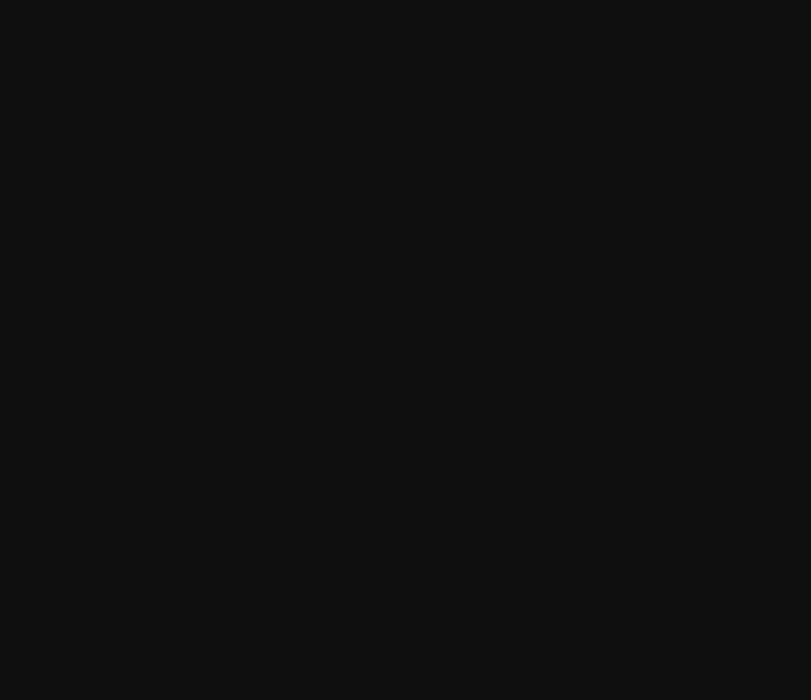
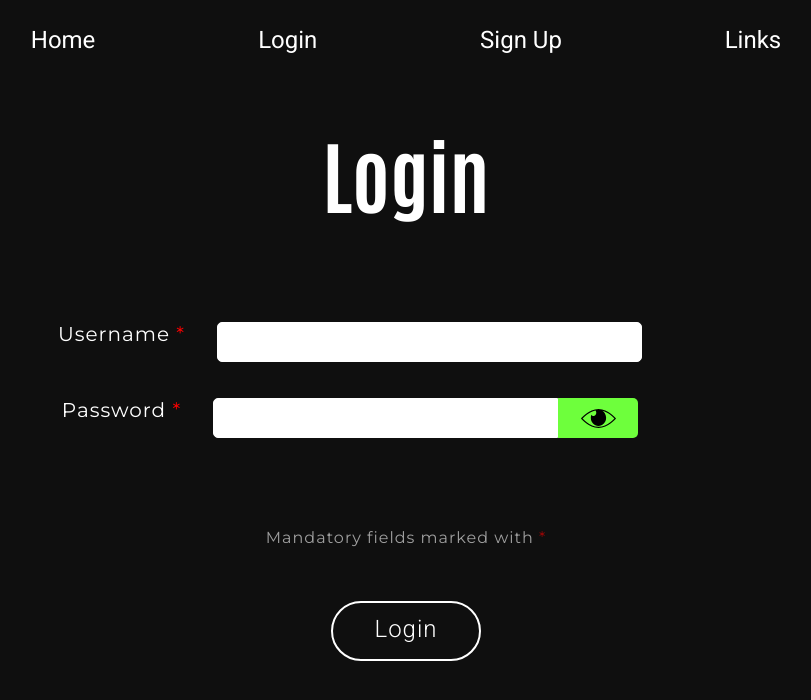
Before and after one commit to AleksandrSamusev/MM-V2-FE-React, a React (Vite) app: page /login in a window 1280 px wide. Before the commit this address had no page. Shown: the top 700 px of the page, without its empty margins (234-1045 px from the left). Built offline with nearby package versions, Linux system fonts and the light colour scheme.

Commit message:
Implement Login component (raw)

```diff
--- a/src/App.jsx
+++ b/src/App.jsx
@@ -1,13 +1,15 @@
 import { BrowserRouter, Routes, Route } from "react-router-dom";
 import "./App.css";
-import Homepage from "./pages/Homepage.jsx";
+import HomePage from "./pages/HomePage.jsx";
+import LoginPage from "./pages/LoginPage.jsx";
 
 function App() {
 
     return (
         <BrowserRouter>
             <Routes>
-                <Route exact path="/" element={<Homepage />} />
+                <Route exact path="/" element={<HomePage />} />
+                <Route exact path="/login" element={<LoginPage />} />
             </Routes>
         </BrowserRouter>
     )
--- /dev/null
+++ b/src/components/LoginComponent/LoginComponent.jsx
@@ -0,0 +1,43 @@
+import BtnLoginHome from "../buttons/home_login_button/BtnLoginHome.jsx";
+import "./loginComponent.css"
+
+const LoginComponent = () => {
+    return (
+        <div className="login-container">
+            <div style={{display: "flex", flexDirection: "column", alignItems: "center"}}>
+                <h1 style={{marginBottom: "5rem"}} className="main-title">Login</h1>
+                <br/>
+                <div style={{display: "flex"}}>
+                    <label htmlFor="username">Username<span className="asterisk"> *</span></label>
+                    <input style={{marginLeft: "2rem"}} className="login-input" type="text" name="username" id="username"/>
+
+                </div>
+                <br/>
+                <br/>
+                <div style={{display: "flex"}}>
+                    <label htmlFor="password">Password<span className="asterisk"> *</span></label>
+                    <input style={{marginLeft: "2rem"}} className="login-input-password" type="text" name="password" id="password"/>
+                    <div style={{width: "80px", backgroundColor: "#6EFF3C", height: "40px", borderBottomRightRadius: "5px", borderTopRightRadius: "5px", textAlign: "center", marginRight: "7rem"}}>
+                        <svg width="35" height="19" viewBox="0 0 35 19" fill="none" xmlns="http://www.w3.org/2000/svg">
+                            <path fillRule="evenodd" clipRule="evenodd" d="M17.5 19C7.83502 19 0 9.5 0 9.5C0 9.5 7.83502 0 17.5 0C27.165 0 35 9.5 35 9.5C35 9.5 27.165 19 17.5 19ZM2.0924 10.028C1.90181 9.83632 1.73056 9.65923 1.57971 9.5C1.73056 9.34077 1.90181 9.16368 2.0924 8.97199C2.94816 8.11133 4.18856 6.96182 5.72015 5.81321C8.10564 4.0242 11.1403 2.28025 14.4931 1.58382C14.9763 2.15497 15.2743 2.93719 15.2743 3.8C15.2743 5.5489 14.0501 6.96667 12.5399 6.96667C11.6603 6.96667 10.8777 6.48567 10.3776 5.73841C10.0089 6.70289 9.80556 7.75925 9.80556 8.86667C9.80556 13.4138 13.2334 17.1 17.4618 17.1C21.6902 17.1 25.1181 13.4138 25.1181 8.86667C25.1181 5.85747 23.6168 3.22533 21.3759 1.78906C24.3836 2.5845 27.1022 4.18009 29.2799 5.81321C30.8114 6.96182 32.0518 8.11133 32.9076 8.97199C33.0982 9.16368 33.2694 9.34077 33.4203 9.5C33.2694 9.65923 33.0982 9.83632 32.9076 10.028C32.0518 10.8887 30.8114 12.0382 29.2799 13.1868C26.1985 15.4976 22.034 17.7333 17.5 17.7333C12.966 17.7333 8.80148 15.4976 5.72015 13.1868C4.18856 12.0382 2.94816 10.8887 2.0924 10.028Z" fill="black"/>
+                        </svg>
+                    </div>
+                </div>
+                <br/>
+                <br/>
+                <br/>
+                <br/>
+                <br/>
+                <span className="span-mandatory">Mandatory fields marked with<span className="asterisk"> *</span></span>
+                <br/>
+                <br/>
+
+                <br/>
+                <BtnLoginHome title={"Login"}/>
+                <br/>
+            </div>
+        </div>
+    )
+}
+
+export default LoginComponent;
--- /dev/null
+++ b/src/components/LoginComponent/loginComponent.css
@@ -0,0 +1,61 @@
+.login-container {
+    display: flex;
+    height: 80vh;
+    background-color: #0F0F0F;
+    align-items: center;
+    justify-content: center;
+}
+
+.login-input {
+    font-family: Montserrat, serif;
+    font-size: 1.25rem;
+    font-weight: 500;
+    padding-left: 1rem;
+    width: 425px;
+    height: 40px;
+    color: black;
+    border: 1px solid white;
+    border-radius: 5px;
+    background-color: white;
+    margin-right: 7rem;
+}
+
+.login-input-password {
+    font-family: Montserrat, serif;
+    font-size: 1.25rem;
+    font-weight: 500;
+    padding-left: 1rem;
+    width: 345px;
+    height: 40px;
+    color: black;
+    border: 1px solid white;
+    border-bottom-left-radius: 5px;
+    border-top-left-radius: 5px;
+    background-color: white;
+}
+
+
+label {
+    font-family: Montserrat, serif;
+    font-size: 1.25rem;
+    letter-spacing: 1px;
+    color: white;
+}
+
+.span-mandatory {
+    font-family: Montserrat, serif;
+    font-size: 1rem;
+    font-weight: 400;
+    letter-spacing: 1px;
+    color: white;
+    opacity: 60%;
+}
+
+.asterisk {
+    color: red;
+}
+
+svg {
+    background-color: #6EFF3C;
+    margin-top: 0.7rem;
+}
--- a/src/components/home_page_greeting/HomePageGreeting.jsx
+++ b/src/components/home_page_greeting/HomePageGreeting.jsx
@@ -5,7 +5,7 @@
     return (
         <div className="greeting-container">
             <div style={{display: "flex", flexDirection: "column", alignItems: "center"}}>
-                <h1 className="main-title">MONEY MANAGER</h1>
+                <h1 style={{marginBottom: "5rem"}} className="main-title">MONEY MANAGER</h1>
                 <p className="main-paragraph">Simple app to manage you incomes and expenses.</p>
                 <br/>
                 <p className="main-paragraph-promo">To use the app please login as an existing user or create a new
--- /dev/null
+++ b/src/pages/HomePage.jsx
@@ -0,0 +1,14 @@
+import HomePageGreeting from "../components/home_page_greeting/HomePageGreeting.jsx";
+
+const HomePage = () => {
+    return (
+     <>
+     <div className="container">
+         <HomePageGreeting />
+     </div>
+     </>
+
+    )
+}
+
+export default HomePage;
--- a/src/pages/Homepage.jsx
+++ /dev/null
@@ -1,9 +0,0 @@
-import HomePageGreeting from "../components/home_page_greeting/HomePageGreeting.jsx";
-
-const Homepage = () => {
-    return (
-        <HomePageGreeting />
-    )
-}
-
-export default Homepage;
--- /dev/null
+++ b/src/pages/LoginPage.jsx
@@ -0,0 +1,15 @@
+import Navbar from "../components/navbar/Navbar.jsx";
+import LoginComponent from "../components/LoginComponent/LoginComponent.jsx";
+
+
+const LoginPage = () => {
+    return (
+        <div className="container">
+            <Navbar />
+            <LoginComponent />
+        </div>
+
+    )
+}
+
+export default LoginPage
```
Also changed, not shown: src/assets/opened-eye.svg (added).
